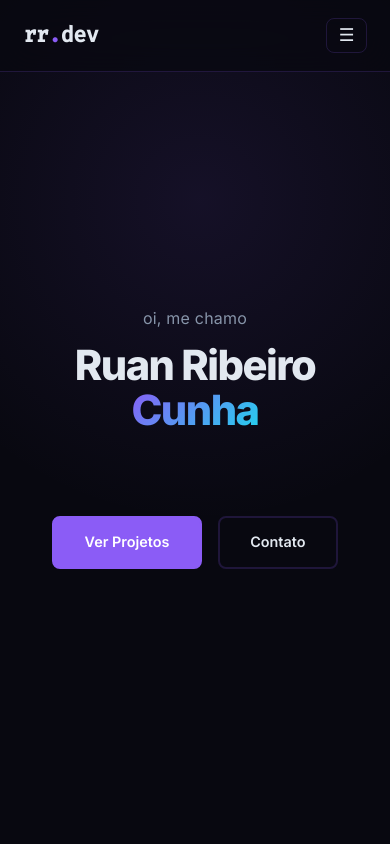
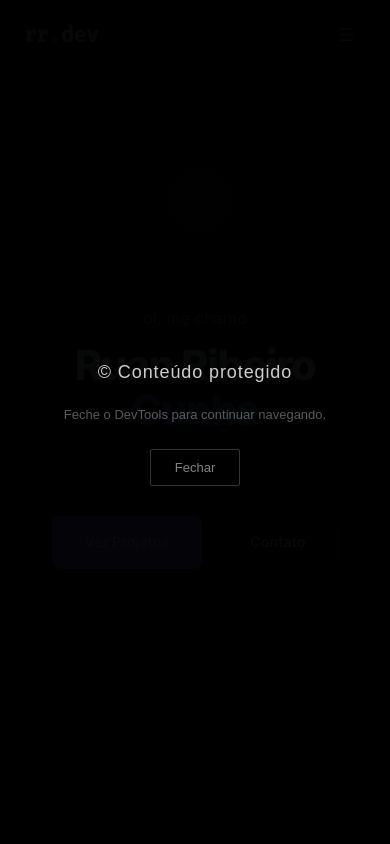
Before and after one commit to rruandev/portifolio-ruan, a plain HTML site: page index.html in a window 390 px wide. Shown: the top 844 px of the page. Drawn offline with Linux system fonts and the light colour scheme.

Commit message:
Add DevTools detection protection

```diff
--- a/index.html
+++ b/index.html
@@ -456,5 +456,56 @@
       });
     })();
   </script>
+
+  <!-- DEVTOOLS PROTECTION -->
+  <script>
+    (function() {
+      // Trick 1: debugger loop — congela o DevTools quando aberto
+      var _dt = function() {};
+      _dt.toString = function() {
+        // detectado via console
+        document.body.style.display = 'none';
+        setTimeout(function() { document.body.style.display = ''; }, 100);
+      };
+
+      // Trick 2: tamanho da janela — detecta painel lateral/inferior
+      var _devOpen = false;
+      function _checkDevTools() {
+        var w = window.outerWidth - window.innerWidth > 200;
+        var h = window.outerHeight - window.innerHeight > 200;
+        if ((w || h) && !_devOpen) {
+          _devOpen = true;
+          _onDevOpen();
+        }
+        if (!w && !h) _devOpen = false;
+      }
+
+      // Trick 3: performance do debugger — quando console está aberto, o getter dispara
+      var _devCheck = /./;
+      _devCheck.toString = function() { _onDevOpen(); return ''; };
+
+      function _onDevOpen() {
+        // Redireciona para a página normalmente mas com aviso sobreposto
+        var overlay = document.getElementById('_devOverlay');
+        if (overlay) { overlay.style.display = 'flex'; }
+      }
+
+      // Verifica a cada 800ms
+      setInterval(_checkDevTools, 800);
+
+      // Escuta mudança de tamanho de janela (redimensionar abre DevTools)
+      window.addEventListener('resize', _checkDevTools);
+
+      // Console log detection
+      setInterval(function() {
+        try { console.log(_devCheck); console.clear(); } catch(e) {}
+      }, 1000);
+    })();
+  </script>
+  <div id="_devOverlay" style="display:none;position:fixed;inset:0;z-index:999999;background:rgba(0,0,0,.97);align-items:center;justify-content:center;flex-direction:column;gap:16px;">
+    <p style="color:rgba(255,255,255,.8);font-family:sans-serif;font-size:18px;font-weight:300;letter-spacing:.05em;">© Conteúdo protegido</p>
+    <p style="color:rgba(255,255,255,.35);font-family:sans-serif;font-size:13px;">Feche o DevTools para continuar navegando.</p>
+    <button onclick="document.getElementById('_devOverlay').style.display='none'" style="margin-top:8px;background:transparent;border:1px solid rgba(255,255,255,.2);color:rgba(255,255,255,.5);padding:10px 24px;font-family:sans-serif;font-size:13px;cursor:pointer;border-radius:2px;">Fechar</button>
+  </div>
 </body>
 </html>
```
